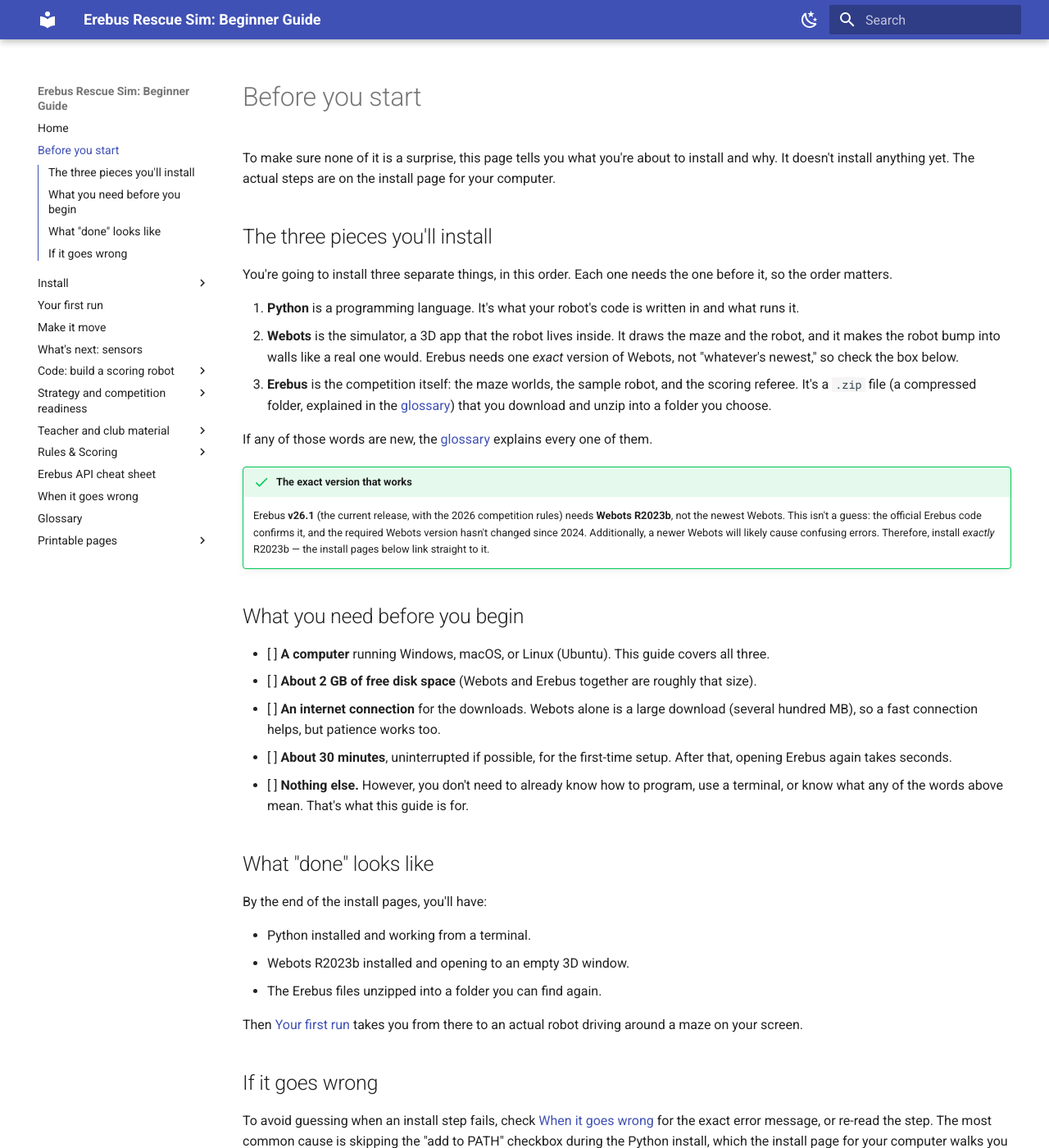
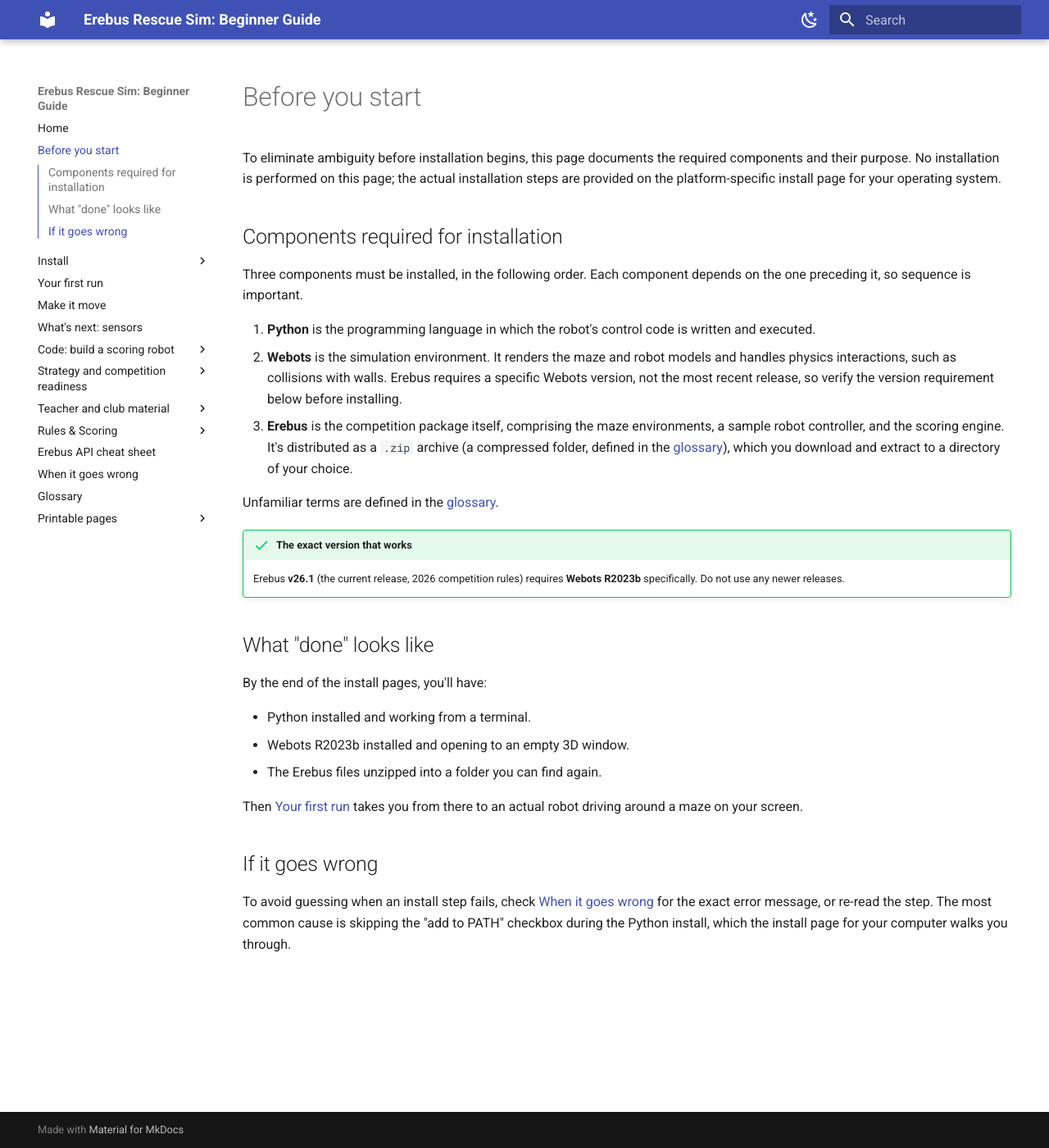
Before and after one commit to talkingj/rcja-rescue-sim-resources, an MkDocs documentation site: the page built from docs/before-you-start.md, in a window 1280 px wide and 1400 px high. Shown: the whole window at 82% size. Built offline with MkDocs 1.6.1 and Material for MkDocs 9.7.7, drawn with Linux system fonts in a browser that asks for light colours.

Commit message:
before-you-start: rewrite per author review
- New intro paragraph, renamed components section
- Simplified version box to one sentence
- Removed 'What you need before you begin' checklist
- Dropped numbers (2, 30) are from deliberately removed content

```diff
--- a/docs/before-you-start.md
+++ b/docs/before-you-start.md
@@ -1,39 +1,28 @@
 # Before you start
 
-To make sure none of it is a surprise, this page tells you what you're about to install and why. It
-doesn't install anything yet. The actual steps are on the install page for your computer.
+To eliminate ambiguity before installation begins, this page documents the required components
+and their purpose. No installation is performed on this page; the actual installation steps are
+provided on the platform-specific install page for your operating system.
 
-## The three pieces you'll install
+## Components required for installation
 
-You're going to install three separate things, in this order. Each one needs the one before it, so
-the order matters.
+Three components must be installed, in the following order. Each component depends on the one
+preceding it, so sequence is important.
 
-1. **Python** is a programming language. It's what your robot's code is written in and what runs it.
-2. **Webots** is the simulator, a 3D app that the robot lives inside. It draws the maze and the
-   robot, and it makes the robot bump into walls like a real one would. Erebus needs one *exact*
-   version of Webots, not "whatever's newest," so check the box below.
-3. **Erebus** is the competition itself: the maze worlds, the sample robot, and the scoring referee.
-   It's a `.zip` file (a compressed folder, explained
-   in the [glossary](glossary.md#setup-words)) that you download and unzip into a folder you choose.
+1. **Python** is the programming language in which the robot's control code is written and executed.
+2. **Webots** is the simulation environment. It renders the maze and robot models and handles
+   physics interactions, such as collisions with walls. Erebus requires a specific Webots version,
+   not the most recent release, so verify the version requirement below before installing.
+3. **Erebus** is the competition package itself, comprising the maze environments, a sample robot
+   controller, and the scoring engine. It's distributed as a `.zip` archive (a compressed folder,
+   defined in the [glossary](glossary.md#setup-words)), which you download and extract to a
+   directory of your choice.
 
-If any of those words are new, the [glossary](glossary.md) explains every one of them.
+Unfamiliar terms are defined in the [glossary](glossary.md).
 
 !!! success "The exact version that works"
-    Erebus **v26.1** (the current release, with the 2026 competition rules) needs **Webots R2023b**,
-    not the newest Webots. This isn't a guess: the official Erebus code confirms it, and the required
-    Webots version hasn't changed since 2024. Additionally, a newer Webots will likely cause confusing
-    errors. Therefore, install *exactly* R2023b — the install pages below link straight to it.
-
-## What you need before you begin
-
-- [ ] **A computer** running Windows, macOS, or Linux (Ubuntu). This guide covers all three.
-- [ ] **About 2 GB of free disk space** (Webots and Erebus together are roughly that size).
-- [ ] **An internet connection** for the downloads. Webots alone is a large download (several
-      hundred MB), so a fast connection helps, but patience works too.
-- [ ] **About 30 minutes**, uninterrupted if possible, for the first-time setup. After that,
-      opening Erebus again takes seconds.
-- [ ] **Nothing else.** However, you don't need to already know how to program, use a terminal, or
-      know what any of the words above mean. That's what this guide is for.
+    Erebus **v26.1** (the current release, 2026 competition rules) requires **Webots R2023b**
+    specifically. Do not use any newer releases.
 
 ## What "done" looks like
 
```
